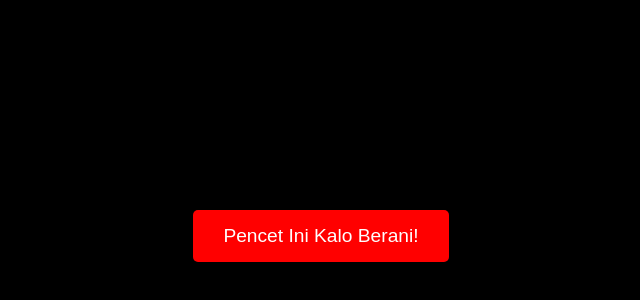
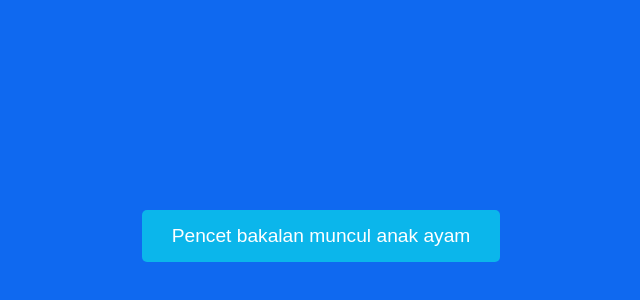
Before and after one commit to Zhennnnnnno/hahay, a plain HTML site: page index.html in a window 1280 px wide. Shown: the part 164-464 px from the top of the page, without its empty margins (319-959 px from the left). Drawn offline with Linux system fonts and the light colour scheme.

Commit message:
Update index.html

```diff
--- a/index.html
+++ b/index.html
@@ -3,7 +3,7 @@
 <head>
     <meta charset="UTF-8">
     <meta name="viewport" content="width=device-width, initial-scale=1.0">
-    <title>Kejutan Horor</title>
+    <title>Main pou aja</title>
     <style>
         body {
             display: flex;
@@ -11,7 +11,7 @@
             justify-content: center;
             align-items: center;
             height: 100vh;
-            background-color: #000; /* Latar belakang hitam untuk suasana horor */
+            background-color: #0f69f0; /* Latar belakang hitam untuk suasana horor */
             margin: 0;
         }
 
@@ -28,7 +28,7 @@
             padding: 15px 30px;
             font-size: 1.2em;
             cursor: pointer;
-            background-color: #ff0000;
+            background-color: #0bb6eb;
             color: white;
             border: none;
             border-radius: 5px;
@@ -37,7 +37,7 @@
 </head>
 <body>
 
-    <button id="tombol-kejutan">Pencet Ini Kalo Berani!</button>
+    <button id="tombol-kejutan">Pencet bakalan muncul anak ayam</button>
 
     <!-- Ganti 'url_gambar_setan.jpg' dengan path file gambar kamu atau URL gambar setan -->
     <img id="foto-setan" src="c4ef8a813deb9ec2d09d1a1a98c89405.jpg" alt="Foto Setan">
```
